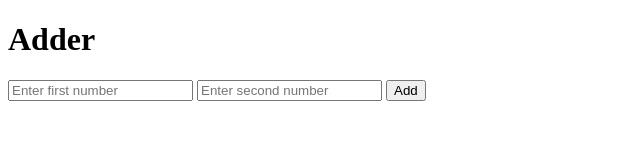
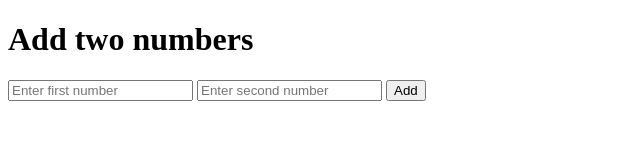
Before and after one commit to jolen217/python-webpage, a plain HTML site: page index.html in a window 1280 px wide. Shown: the whole page, without its empty margins (0-640 px from the left). Drawn offline with Linux system fonts and the light colour scheme.

Commit message:
Update index.html

```diff
--- a/index.html
+++ b/index.html
@@ -4,7 +4,7 @@
     <title>Adder App</title>
 </head>
 <body>
-    <h1>Adder</h1>
+    <h1>Add two numbers</h1>
     <input type="number" id="a" placeholder="Enter first number">
     <input type="number" id="b" placeholder="Enter second number">
     <button onclick="addNumbers()">Add</button>
```
